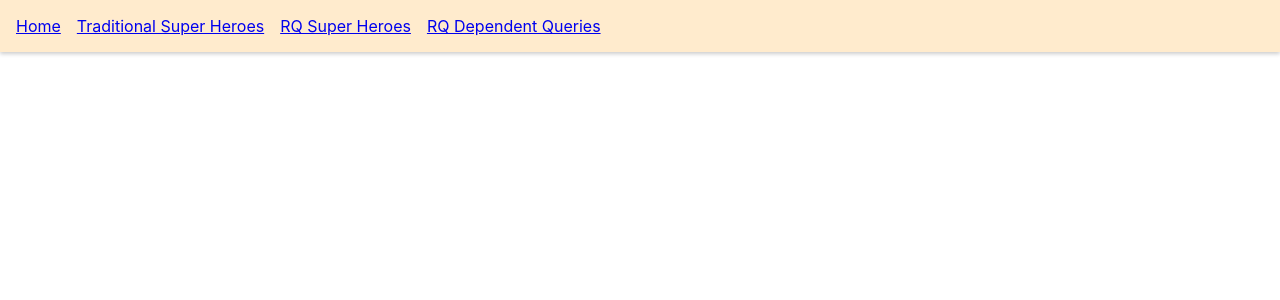
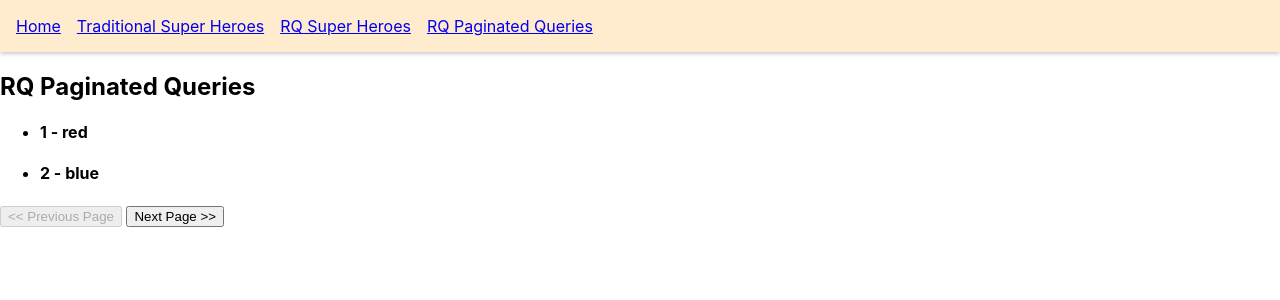
Before and after one commit to astaba/codevolution, a React (Create React App) app: page /rq-paginated-queries in a window 1280 px wide. Shown: the top 300 px of the page. Built offline with nearby package versions, Linux system fonts and the light colour scheme; data requests are answered from the project's data file.

Commit message:
Implement pagination

```diff
--- a/db.json
+++ b/db.json
@@ -47,5 +47,39 @@
       "id": "codevolution",
       "courses": ["react", "vue", "angular"]
     }
+  ],
+  "colors": [
+    {
+      "id": 1,
+      "label": "red"
+    },
+    {
+      "id": 2,
+      "label": "blue"
+    },
+    {
+      "id": 3,
+      "label": "green"
+    },
+    {
+      "id": 4,
+      "label": "yellow"
+    },
+    {
+      "id": 5,
+      "label": "black"
+    },
+    {
+      "id": 6,
+      "label": "white"
+    },
+    {
+      "id": 7,
+      "label": "orange"
+    },
+    {
+      "id": 8,
+      "label": "purple"
+    }
   ]
 }
--- a/src/App.js
+++ b/src/App.js
@@ -11,6 +11,7 @@ import RQSuperHeroe from "./components/RQSuperHeroe.page";
 import RQParallel from "./components/RQParallel.page";
 import RQDynamicParallel from "./components/RQDynamicParallel.page";
 import RQDependentQueries from "./components/RQDependentQueries.page";
+import RQPaginatedQueries from "./components/RQPaginatedQueries.page";
 
 const queryClient = new QueryClient();
 
@@ -33,7 +34,8 @@ function App() {
               {/* <Link to="/rq-programmatic">RQ Fetching onEvent</Link> */}
               {/* <Link to="/rq-parallel">RQ Parallel</Link> */}
               {/* <Link to="/rq-dynamic-parallel">RQ Dynamic Parallel</Link> */}
-              <Link to="/rq-dependent-queries">RQ Dependent Queries</Link>
+              {/* <Link to="/rq-dependent-queries">RQ Dependent Queries</Link> */}
+              <Link to="/rq-paginated-queries">RQ Paginated Queries</Link>
             </li>
           </ul>
         </nav>
@@ -48,10 +50,11 @@ function App() {
             path="/rq-dynamic-parallel"
             element={<RQDynamicParallel heroesId={[1, 4]} />}
           /> */}
-          <Route
+          {/* <Route
             path="/rq-dependent-queries"
             element={<RQDependentQueries email="vishwas@example.com" />}
-          />
+          /> */}
+          <Route path="/rq-paginated-queries" element={<RQPaginatedQueries />} />
         </Routes>
       </div>
       <ReactQueryDevtools initialIsOpen={false} position="bottom-left" />
--- /dev/null
+++ b/src/components/RQPaginatedQueries.page.js
@@ -0,0 +1,66 @@
+import { useState } from "react";
+import { useQuery } from "@tanstack/react-query";
+import axios from "axios";
+
+const RQPaginatedQueries = () => {
+  const [page, setPage] = useState(1);
+
+  // json server provide for data limitation and pagination
+  const searchParams = new URLSearchParams();
+  searchParams.set("_limit", "2");
+  searchParams.set("_page", page);
+
+  const {
+    status,
+    data: colors,
+    error,
+    isFetching,
+  } = useQuery({
+    queryKey: ["colors", page],
+    queryFn: () => {
+      return axios.get(
+        "http://localhost:4000/colors?" + searchParams.toString()
+      );
+    },
+    select: (data) => data.data,
+  });
+
+  return (
+    <>
+      <h2>RQ Paginated Queries</h2>
+      {
+        {
+          loading: <h3>Loading...</h3>,
+          error: <h3>Error: {error?.message}</h3>,
+          success: (
+            <ul>
+              {(colors || []).map((color) => (
+                <li key={color.id}>
+                  <h4>
+                    {color.id} - {color.label}
+                  </h4>
+                </li>
+              ))}
+            </ul>
+          ),
+        }[status]
+      }
+      <div>
+        <button
+          onClick={() => setPage((old) => Math.max(old - 1, 1))}
+          disabled={page === 1}
+        >
+          &lt;&lt; Previous Page
+        </button>{" "}
+        <button
+          onClick={() => setPage((old) => old + 1)}
+          disabled={page === 4}
+        >
+          Next Page &gt;&gt;
+        </button>
+      </div>
+    </>
+  );
+};
+
+export default RQPaginatedQueries;
```
